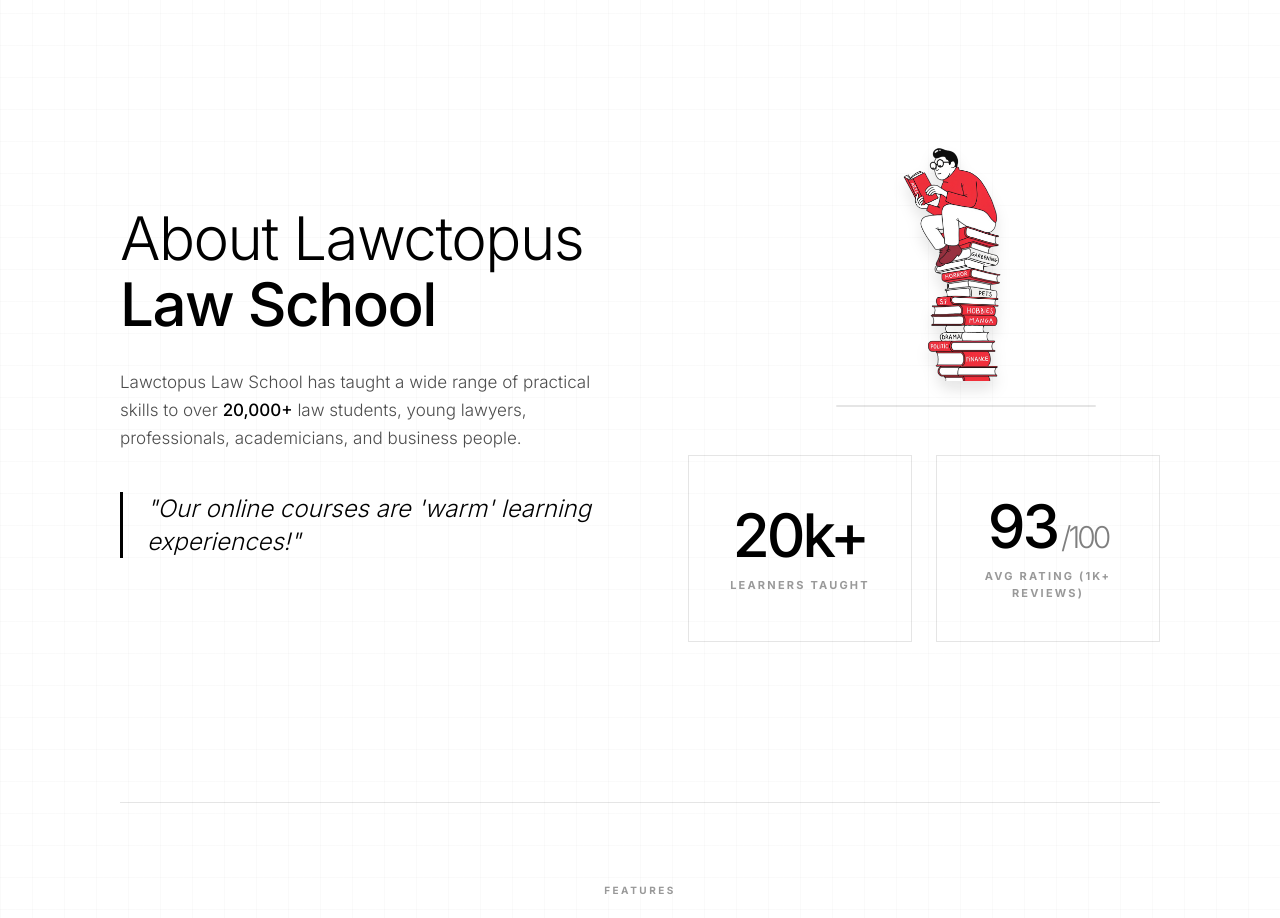
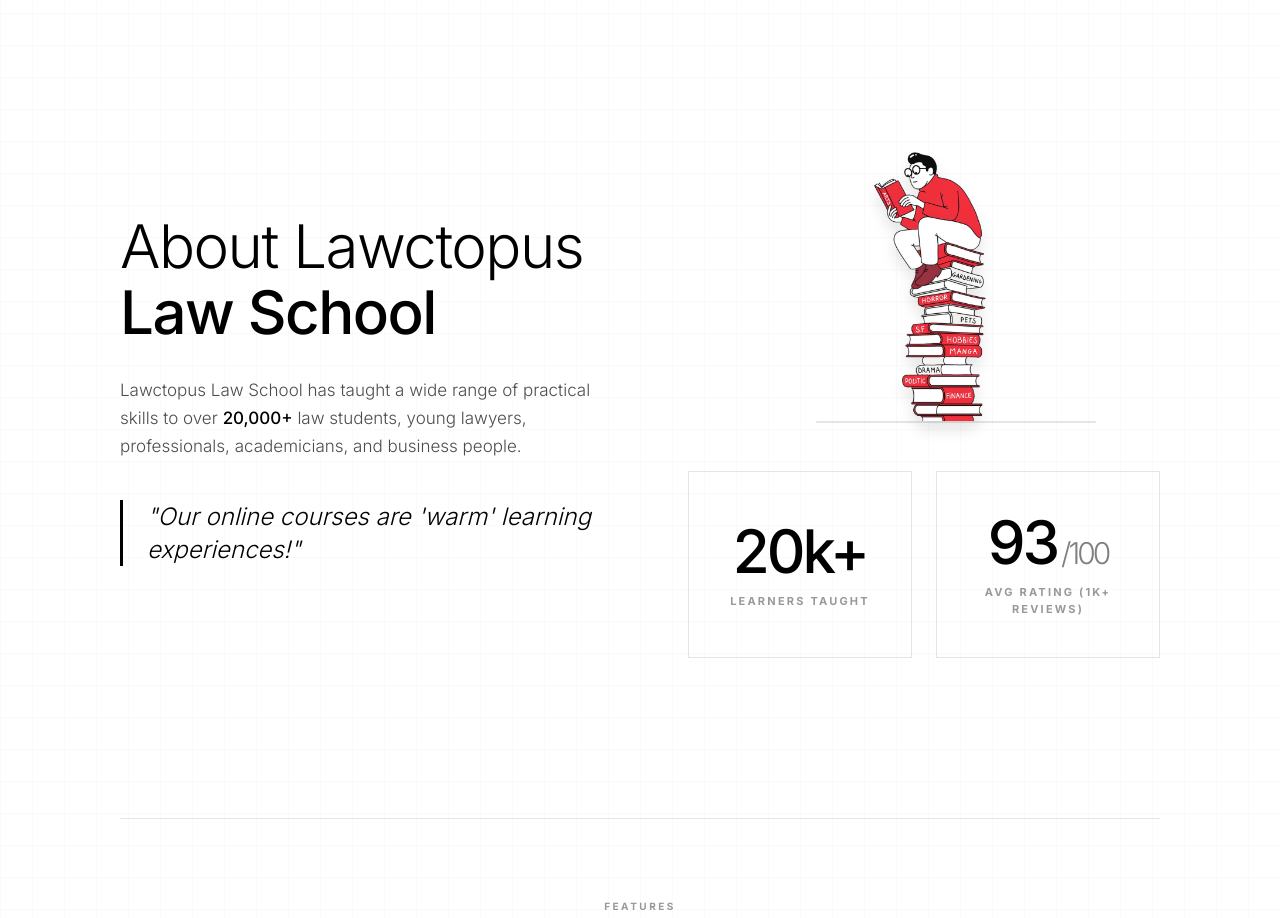
Before and after one commit to nihalkumar5/-LAWCTOPUS, a Next.js app: page / in a window 1280 px wide. Shown: the part 4920-5838 px from the top of the page. Built offline with nearby package versions, Linux system fonts and the light colour scheme.

Commit message:
Move target audience illustration left and up

```diff
--- a/src/app/page.tsx
+++ b/src/app/page.tsx
@@ -688,8 +688,8 @@
 
               <motion.div initial="hidden" whileInView="visible" viewport={{ once: true, margin: "-60px" }} variants={fadeInRight} className="flex flex-col gap-8">
                 <div className="flex flex-col items-center lg:items-end w-full lg:pr-16 mb-4">
-                  <Image src="/3.png" alt="Student Reading" width={400} height={400} className="w-full max-w-[260px] object-contain mix-blend-multiply opacity-95 drop-shadow-xl" />
-                  <div className="w-[260px] h-[2px] bg-black/10 mt-6 rounded-full"></div>
+                  <Image src="/3.png" alt="Student Reading" width={400} height={400} className="w-full max-w-[300px] object-contain mix-blend-multiply opacity-95 drop-shadow-xl relative z-10 translate-y-0" />
+                  <div className="w-[280px] h-[2px] bg-black/10 mt-0 rounded-full relative z-0"></div>
                 </div>
                 <div className="flex flex-col sm:flex-row gap-6">
                   <div className="group bg-transparent border border-black/10 hover:border-black/30 p-10 flex-1 flex flex-col justify-center items-center text-center transition-all duration-500 hover:shadow-2xl hover:-translate-y-1">
@@ -826,7 +826,7 @@
                   <h2 className="font-sans font-light text-4xl lg:text-5xl text-charcoal leading-tight tracking-tight">Who can enroll<br/>for this course?</h2>
                 </div>
                 <div className="hidden md:block mt-12 mix-blend-multiply opacity-95">
-                  <Image src="/6.png" alt="Professional" width={500} height={500} className="w-full object-contain scale-[1.35] transform origin-top" />
+                  <Image src="/6.png" alt="Professional" width={500} height={500} className="w-full object-contain scale-[1.35] transform origin-top -translate-x-6 -translate-y-6" />
                 </div>
               </motion.div>
 
```
